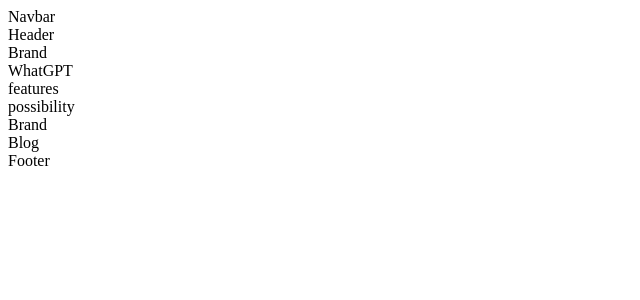
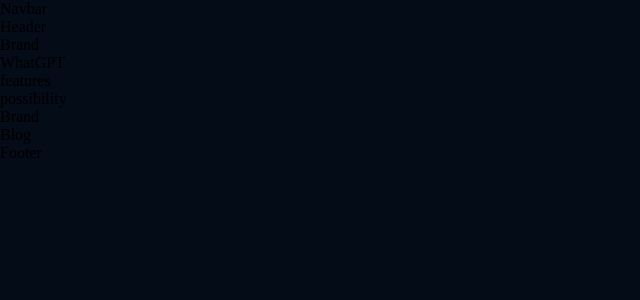
Before and after one commit to pagas/gpt3_pg, a React (Create React App) app: page / in a window 1280 px wide. Shown: the top 300 px of the page, without its empty margins (0-640 px from the left). Built offline with nearby package versions, Linux system fonts and the light colour scheme.

Commit message:
add general css

```diff
--- /dev/null
+++ b/src/App.css
@@ -0,0 +1,15 @@
+* {
+    box-sizing: border-box;
+    padding: 0;
+    margin: 0;
+    scroll-behavior: smooth;
+}
+
+body {
+    background: var(--color-bg);
+}
+
+a {
+    color: unset;
+    text-decoration: none;
+}
--- a/src/App.js
+++ b/src/App.js
@@ -1,6 +1,8 @@
 import React from 'react';
 import {Navbar, Brand, CTA} from "./components";
 import {Footer, Blog, Possibility, Features, WhatGPT, Header} from "./containers"
+
+import "./App.css";
 
 const App = () => {
     return (
--- /dev/null
+++ b/src/index.css
@@ -0,0 +1,14 @@
+@import url('https://fonts.googleapis.com/css2?family=Manrope:wght@200;300;400;500;600;700;800&display=swap');
+
+:root {
+    --font-family: 'Manrope', sans-serif;
+
+    --gradient-text: linear-gradient(89.97deg, #AE67FA 1.84%, #F49867 102.67%);
+    --gradient-bar: linear-gradient(103.22deg, #AE67FA -13.86%, #F49867 99.55%);
+
+    --color-bg: #040C18;
+    --color-footer : #031B34;
+    --color-blog: #042c54;
+    --color-text: #81AFDD;
+    --color-subtext: #FF8A71;
+}
--- a/src/index.js
+++ b/src/index.js
@@ -1,6 +1,7 @@
 import React from "react";
 import ReactDOM from 'react-dom';
 import App from './App';
+import './index.css';
 
 
 ReactDOM.render(<App/>, document.getElementById('root'));
```
